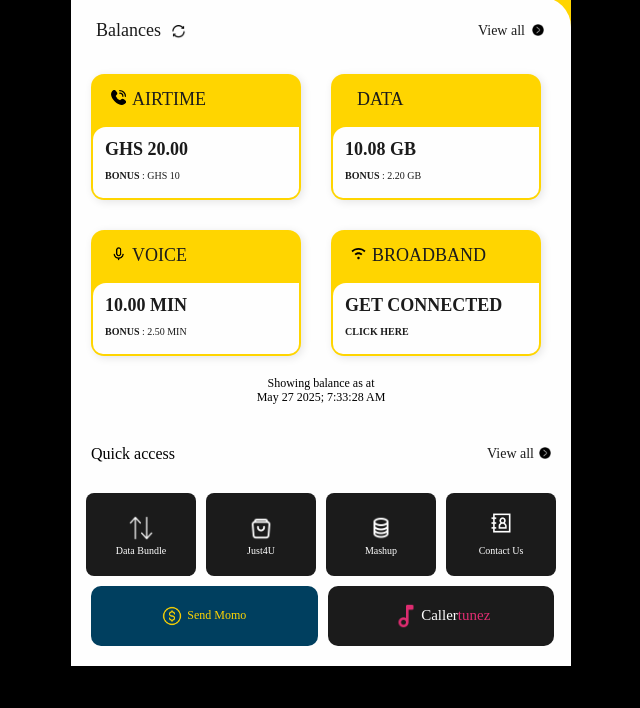
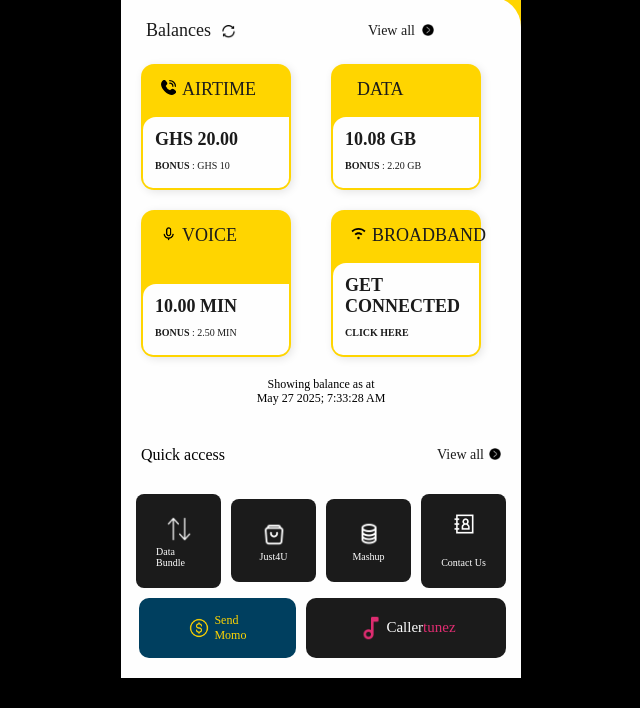
Before and after one commit to bigboyemma20/MyMTN-Clone, a plain HTML site: page index.html in a window 1280 px wide. Shown: the part 97-805 px from the top of the page, without its empty margins (319-959 px from the left). Drawn offline with Linux system fonts and the light colour scheme; a web font is replaced by a local one.

Commit message:
css update

```diff
--- a/css/balance-section.css
+++ b/css/balance-section.css
@@ -5,7 +5,7 @@
   padding: 20px;
   display: grid;
   grid-template-columns: 1fr 1fr;
-  gap: 30px;
+  gap: 20px;
   color: var(--Black);
   /* margin-block-start: 70px; */
 }
@@ -52,7 +52,7 @@
 }
 
 .view-header{
-  margin-inline-start: 130px;
+  margin-inline-start: 20px;
 }
 
 /* .refresh{
@@ -80,7 +80,7 @@
   background-color: var(--Yellow);
   border-radius:13px ;
   box-shadow: 2px 2px 8px rgba(0,0,0,0.1);
-  width:210px
+  width:150px
 }
 
 .airtime-container,
--- a/css/general.css
+++ b/css/general.css
@@ -18,7 +18,7 @@
  body{
   font-family: Poppins;
   width: 100%;
-  max-width: 500px;
+  max-width: 400px;
   display: flex;
   flex-direction: column;
   align-items: center;
```
